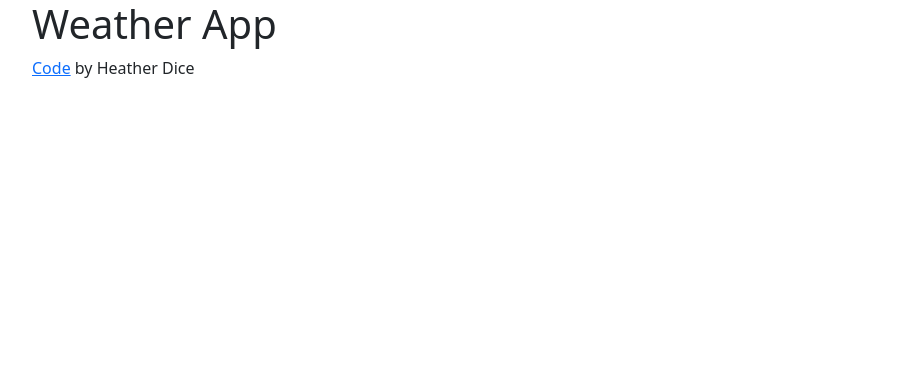
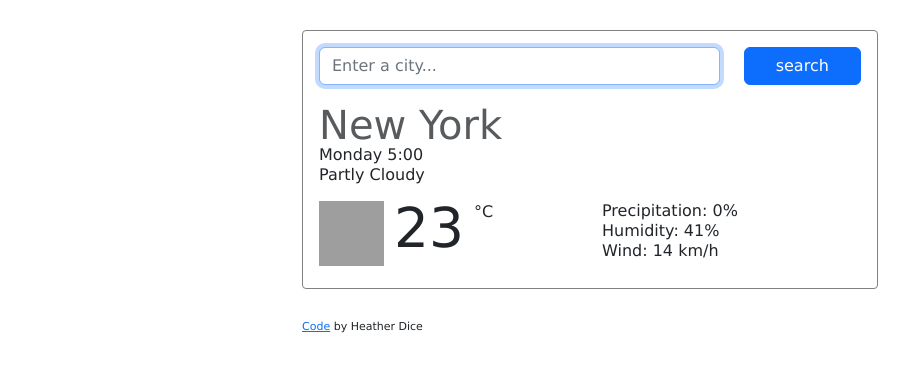
Before and after one commit to heatherdice/react-weather, a React (Create React App) app: page / in a window 1280 px wide. Shown: the top 370 px of the page, without its empty margins (50-959 px from the left). Built offline with nearby package versions, Linux system fonts and the light colour scheme; grey boxes are pictures that could not be loaded; the HTML template or start-up script is replaced by a standard one.

Commit message:
Basic styling w/ icon & temp elements

```diff
--- a/src/App.css
+++ b/src/App.css
@@ -1,38 +1,9 @@
-/* .App {
-  text-align: center;
+.App {
+    max-width: 600px;
+    margin: 30px auto;
 }
 
-.App-logo {
-  height: 40vmin;
-  pointer-events: none;
+.App footer {
+  font-size: 11px;
+  margin: 10px 0;
 }
-
-@media (prefers-reduced-motion: no-preference) {
-  .App-logo {
-    animation: App-logo-spin infinite 20s linear;
-  }
-}
-
-.App-header {
-  background-color: #282c34;
-  min-height: 100vh;
-  display: flex;
-  flex-direction: column;
-  align-items: center;
-  justify-content: center;
-  font-size: calc(10px + 2vmin);
-  color: white;
-}
-
-.App-link {
-  color: #61dafb;
-}
-
-@keyframes App-logo-spin {
-  from {
-    transform: rotate(0deg);
-  }
-  to {
-    transform: rotate(360deg);
-  }
-} */
--- a/src/App.js
+++ b/src/App.js
@@ -1,4 +1,5 @@
 import './App.css';
+import Weather from './Weather';
 import React, {useState} from "react";
 import axios from "axios";
 
@@ -6,8 +7,12 @@ export default function App() {
   return (
     <div className="App">
       <div className="container">
-        <h1>Weather App</h1>
-        <p><a href="https://github.com/heatherdice/react-weather">Code</a> by Heather Dice</p>
+        <Weather />
+        <footer>
+          <p>
+            <a href="https://github.com/heatherdice/react-weather">Code</a> by Heather Dice
+          </p>
+        </footer>
       </div>
     </div>
   );
--- /dev/null
+++ b/src/Weather.css
@@ -0,0 +1,56 @@
+body {
+    margin: 0;
+    font-family: Verdana, Geneva, Tahoma, sans-serif !important;
+    -webkit-font-smoothing: antialiased;
+    -moz-osx-font-smoothing: grayscale;
+}
+
+.Weather {
+    border: 1px solid gray;
+    padding: 16px;
+    margin: 30px auto;
+    border-radius: 4px;
+}
+.Weather form {
+    margin-bottom: 20px;
+}
+
+.Weather h1 {
+    line-height: 40px;
+    opacity: 75%;
+    margin: 20px 0 0;
+}
+
+.Weather ul {
+    margin: 0;
+    padding: 0;
+}
+
+.Weather li {
+    font-size: 16px;
+    font-weight: 100;
+    line-height: 20px;
+    list-style: none;
+}
+
+.Weather img {
+    height: 65px;
+    width: 65px;
+    margin-right: 10px;
+}
+
+.Weather .temperature {
+    font-weight: bold;
+    font-size: 55px;
+    line-height: 55px;
+    font-weight: 400;
+}
+
+.Weather .unit {
+    font-size: 16px;
+    font-weight: 400;
+    position: relative;
+    top: -30px;
+    margin-left: 5px;
+    line-height: 1;
+}
--- /dev/null
+++ b/src/Weather.js
@@ -0,0 +1,37 @@
+import React from "react";
+import "./Weather.css";
+
+export default function Weather() {
+    return (
+        <div className="Weather">
+            <form>
+                <div className="row">
+                    <div className="col-9">
+                        <input type="search" placeholder="Enter a city..." className="form-control" autoFocus="on"/>
+                    </div>
+                    <div className="col-3">
+                        <input type="submit" value="search" className="btn btn-primary w-100"/>
+                    </div>
+                </div>
+            </form>
+            <h1>New York</h1>
+            <ul>
+                <li>Monday 5:00</li>
+                <li>Partly Cloudy</li>
+            </ul>
+            <div className="row mt-3">
+                <div className="col d-flex">
+                    <img src="https://ssl.gstatic.com/onebox/weather/64/partly_cloudy.png" alt="partly cloudy"></img>
+                    <p><span className="temperature">23</span><span className="unit"> °C</span></p>
+                </div>
+                <div className="col">
+                    <ul>
+                        <li>Precipitation: 0%</li>
+                        <li>Humidity: 41%</li>
+                        <li>Wind: 14 km/h</li>
+                    </ul>
+                </div>
+            </div>
+        </div>
+    );
+}
--- a/src/index.css
+++ b/src/index.css
@@ -1,8 +1,6 @@
 body {
   margin: 0;
-  font-family: -apple-system, BlinkMacSystemFont, 'Segoe UI', 'Roboto', 'Oxygen',
-    'Ubuntu', 'Cantarell', 'Fira Sans', 'Droid Sans', 'Helvetica Neue',
-    sans-serif;
+  font-family: Verdana, Geneva, Tahoma, sans-serif !important;
   -webkit-font-smoothing: antialiased;
   -moz-osx-font-smoothing: grayscale;
 }
```
